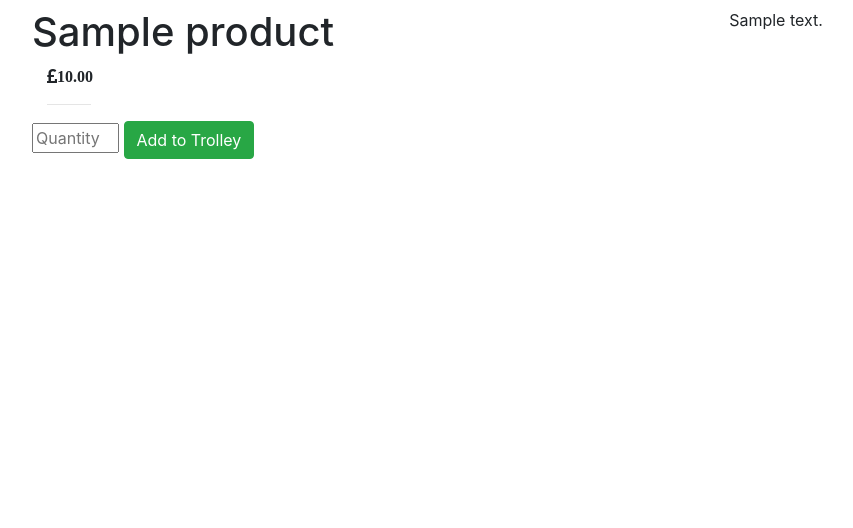
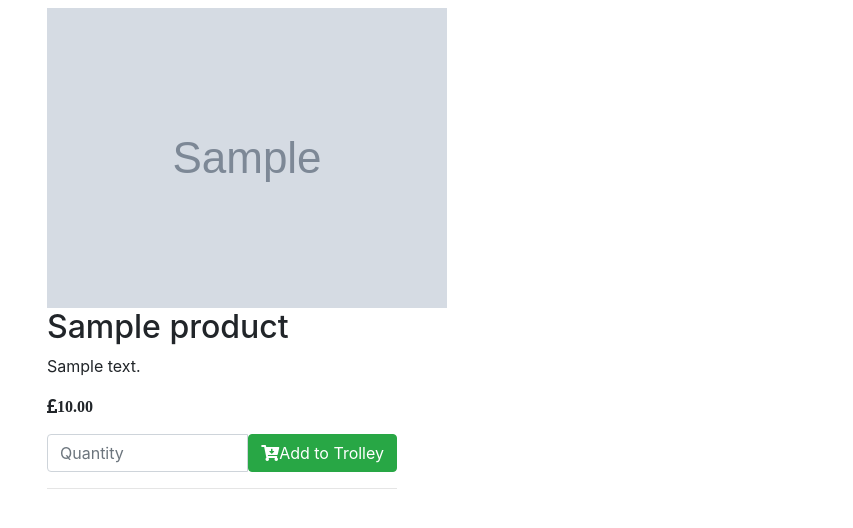
Before and after one commit to Luciano-Lima/ecommerce, a Django app: page /products/ in a window 1280 px wide. Shown: the part 76-604 px from the top of the page, without its empty margins (38-891 px from the left). Run offline with Django 3.2, Linux system fonts and the light colour scheme; tables that the repository leaves empty hold one stand-in row (values such as "Sample post"); grey boxes marked "Sample" are stand-in pictures; some libraries are stand-ins or nearby versions.

Commit message:
Changed layout to diplay items in colums

```diff
--- a/products/templates/products.html
+++ b/products/templates/products.html
@@ -1,40 +1,29 @@
 {% extends 'base.html' %}
 
 {% block content %}
-
 <div class="container">
-    {% for product in products %}
     <div class="row">
-        <div class="new-produto">
-            <div class="product-name">
-                <h1>{{ product.name }}</h1>
-            </div>
-        </div>
-
-        <div class="col-md-4 new-produto">
-            <div class="product-img" style="background-image: url('{{ MEDIA_URL }}{{ product.image }}')"></div>
-        </div>
-        <div class="col-md-4 new-produto">
-            <div class="product-description">
-                <p>{{ product.description | truncatewords:30 }}</p>
-            </div>
-        </div>
-        <div class="new-product">
-            <div class="col-md-4 product-price">
-                <p><i class="fas fa-pound-sign">{{ product.price }}</i></p>
+        {% for product in products %}
+        <div class="col-md-4">
+            <div class="new-product">
+                <div class="product-img"><img src="{{ product.image.url }}" alt=""></div>
+                    <h2 class="product-name">{{ product.name }}</h2>
+                    <p class="product-description">{{ product.description | truncatechars:250 }}</p>
+                    <p><i class="fas fa-pound-sign">{{ product.price }}</i></p>
+                    <form method="POST" action="{% url 'add_to_cart' product.id %}">
+                        {% csrf_token %}
+                        <div class="input-group">
+                            <input name="quantity" type="number" min="1" max="10" class="form-control" placeholder="Quantity">
+                            <span class="input-group-btn">
+                                <button class="btn btn-success" type="submit"><i class="fas fa-cart-arrow-down"></i>Add to Trolley</button>
+                            </span>
+                        </div>
+                    </form>
+                </div>
                 <hr>
             </div>
-            <div class="add-to-cart">
-                <form action="" method="POST">
-                    {% csrf_token %}
-                    <input name="quantity" type="number" min="1" max="10" placeholder="Quantity">
-                    <button class="btn btn-success" type="submit">Add to Trolley</button>
-                </form>
-            </div>
-
+        {% endfor %}
         </div>
-
-        {% endfor %}
     </div>
 </div>
 {% endblock %}
```
